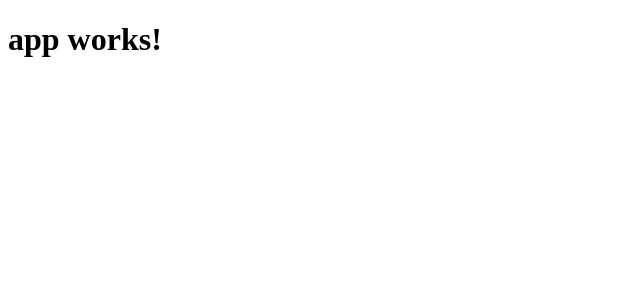
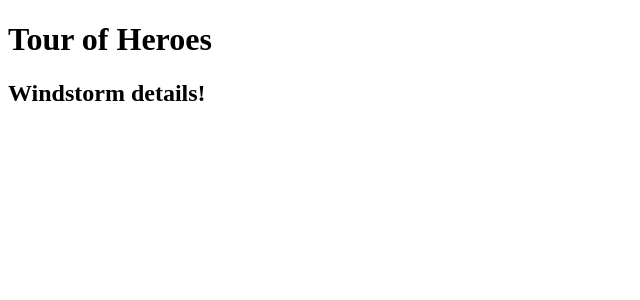
Before and after one commit to BigGillyStyle/angular2-tour-of-heroes, an Angular app: page / in a window 1280 px wide. Shown: the top 300 px of the page, without its empty margins (0-640 px from the left). Built offline with nearby package versions, Linux system fonts and the light colour scheme.

Commit message:
Start tour of heroes with Angular-CLI and Angular 2.1.0

```diff
--- a/src/app/app.component.html
+++ b/src/app/app.component.html
@@ -1,3 +1,6 @@
 <h1>
   {{title}}
 </h1>
+<h2>
+  {{hero}} details!
+</h2>
--- a/src/app/app.component.ts
+++ b/src/app/app.component.ts
@@ -6,5 +6,6 @@ import { Component } from '@angular/core';
   styleUrls: ['./app.component.css']
 })
 export class AppComponent {
-  title = 'app works!';
+  title = 'Tour of Heroes';
+  hero = 'Windstorm';
 }
```
